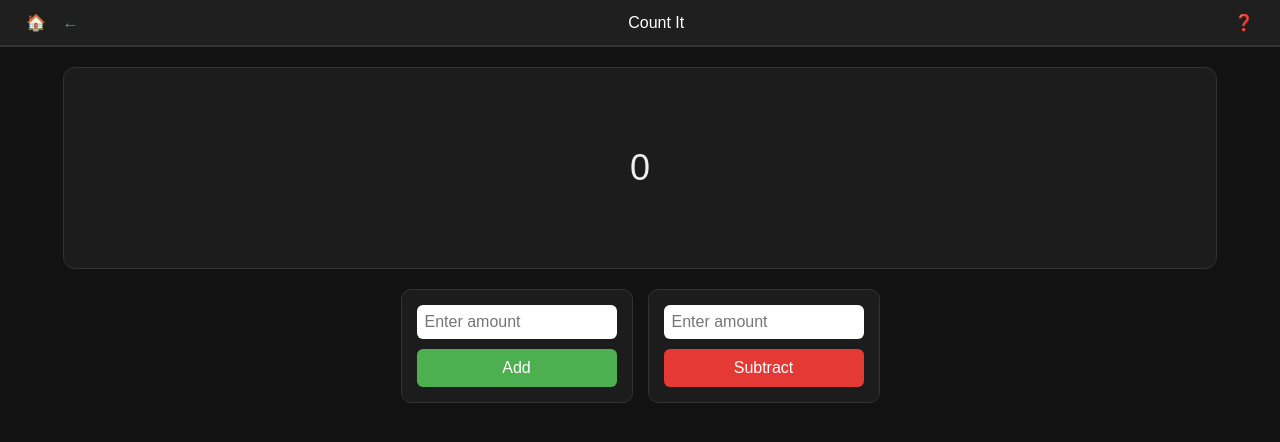
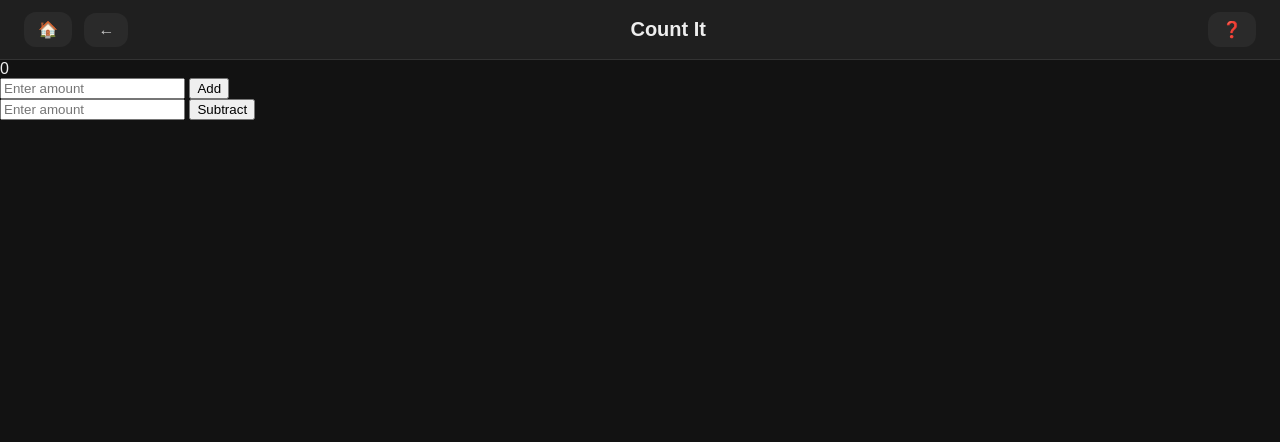
Before and after one commit to MattTheBot/Count-It, a plain HTML site: page counter.html in a window 1280 px wide. Drawn offline with Linux system fonts and the light colour scheme.

Commit message:
Update style.css

```diff
--- a/style.css
+++ b/style.css
@@ -1,3 +1,4 @@
+/* General page styling */
 body {
   margin: 0;
   font-family: Arial, sans-serif;
@@ -5,89 +6,62 @@ body {
   color: #eee;
 }
 
+/* Header bar */
 .topbar {
-  background: #1f1f1f;
-  color: #fff;
-  padding: 12px 20px;
   display: flex;
   justify-content: space-between;
   align-items: center;
-  border-bottom: 2px solid #333;
+  background-color: #1f1f1f;
+  padding: 12px 20px;
+  border-bottom: 1px solid #333;
+}
+
+.topbar .center span {
+  font-size: 20px;
+  font-weight: bold;
 }
 
 .nav-btn {
-  background: none;
+  background-color: #2a2a2a;
+  color: #ccc;
   border: none;
-  color: #4CAF50;
+  border-radius: 12px;
+  padding: 8px 14px;
+  margin: 0 4px;
   font-size: 16px;
-  cursor: pointer;
-}
-
-.nav-btn:hover {
-  text-decoration: underline;
-}
-
-/* Cards (homepage counters) */
-.counter-card {
-  background: #1c1c1c;
-  border: 1px solid #333;
-  border-radius: 10px;
-  padding: 20px;
-  margin: 15px;
   cursor: pointer;
   transition: background 0.2s;
 }
-.counter-card:hover {
-  background: #2a2a2a;
+.nav-btn:hover {
+  background-color: #3a3a3a;
 }
 
-/* Counter page */
-.big-rect {
-  width: 90%;
-  margin: 20px auto;
-  height: 200px;
-  background: #1c1c1c;
+/* Homepage counters area */
+.home-container {
+  padding: 20px;
+  display: flex;
+  flex-wrap: wrap;
+  gap: 20px;
+}
+
+.counter-card, .add-counter {
+  background-color: #1c1c1c;
   border: 1px solid #333;
-  border-radius: 12px;
+  border-radius: 16px;
+  width: 150px;
+  height: 150px;
   display: flex;
-  flex-direction: column;
   justify-content: center;
   align-items: center;
   font-size: 36px;
+  cursor: pointer;
+  transition: background 0.2s;
 }
-.small-rects {
-  display: flex;
-  justify-content: center;
-  gap: 15px;
+.counter-card:hover, .add-counter:hover {
+  background-color: #2a2a2a;
 }
-.small-rect {
-  flex: 1;
-  max-width: 200px;
-  background: #1c1c1c;
-  border: 1px solid #333;
-  border-radius: 10px;
-  padding: 15px;
-  display: flex;
-  flex-direction: column;
-  gap: 10px;
+.add-counter {
+  font-size: 48px;
+  color: #ccc;
+  font-weight: bold;
 }
-.small-rect input {
-  padding: 8px;
-  border-radius: 6px;
-  border: none;
-  font-size: 16px;
-}
-.small-rect button {
-  padding: 10px;
-  border-radius: 6px;
-  border: none;
-  font-size: 16px;
-  cursor: pointer;
-  color: white;
-}
-.small-rect.add button {
-  background: #4CAF50;
-}
-.small-rect.subtract button {
-  background: #E53935;
-}
```
